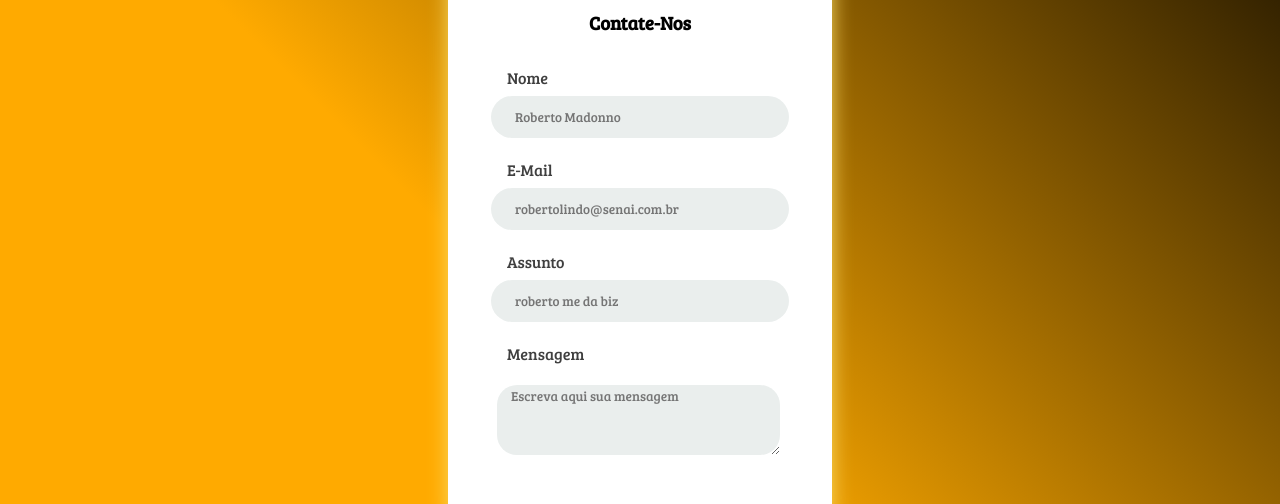
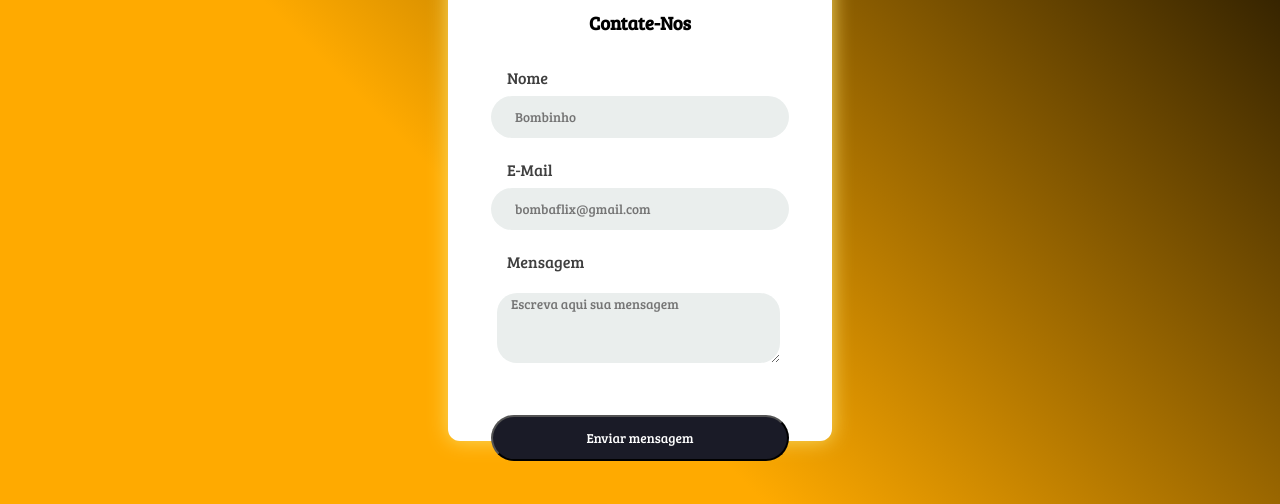
Before and after one commit to TDS-2023/BombaFlix, a plain HTML site: page HTML/contato.html in a window 1280 px wide. Shown: the part 277-781 px from the top of the page. Drawn offline with Linux system fonts and the light colour scheme.

Commit message:
Atualização do contato

```diff
--- a/CSS/style.css
+++ b/CSS/style.css
@@ -813,7 +813,7 @@ iframe{
     flex-direction: column;
     align-items: center;
     width: 30vw;
-    height: 75vh;
+    height: 65vh;
     border-radius: 12px;
     box-shadow: 0px 0px 20px 0px #FADC63;
     background-color: white;
--- a/HTML/contato.html
+++ b/HTML/contato.html
@@ -29,11 +29,9 @@
                     <h2>BombaFlix</h2>
                     <h3 class="escritaContato">Contate-Nos</h3>
                     <label class="caixaDeRequerimento">Nome</label> <br>
-                    <input type="text" name="usuario" class="caixaDeTexto" placeholder="Roberto Madonno"> <br>
+                    <input type="text" name="usuario" class="caixaDeTexto" placeholder="Bombinho"> <br>
                     <label class="caixaDeRequerimento">E-Mail</label>
-                    <input type="email" name="email" class="caixaDeTexto" placeholder="robertolindo@senai.com.br"> <br>
-                    <label class="caixaDeRequerimento">Assunto</label> <br>
-                    <input type="text" name="assunto" class="caixaDeTexto" placeholder="roberto me da biz"> <br>
+                    <input type="email" name="email" class="caixaDeTexto" placeholder="bombaflix@gmail.com"> <br>
                     <label class="caixaDeRequerimento">Mensagem</label> <br> <br>
                     <textarea name="mensagem" cols="25" rows="4" placeholder="Escreva aqui sua mensagem" class="areaDeTexto"></textarea>
                     <div class="botao">
```
Also changed, not shown: HTML/login.html (+1 -1 lines), HTML/registro.html (+2 -2 lines).
